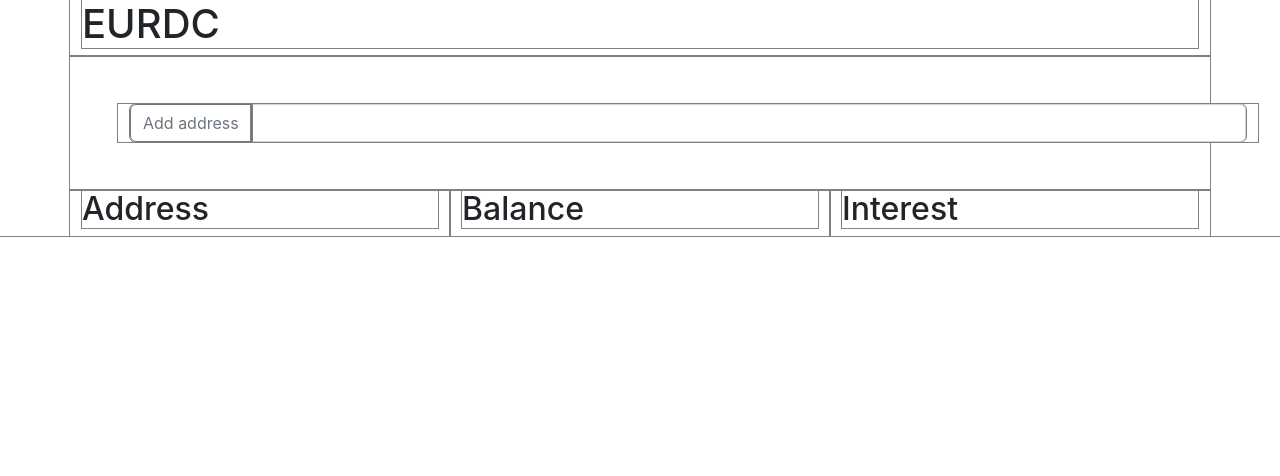
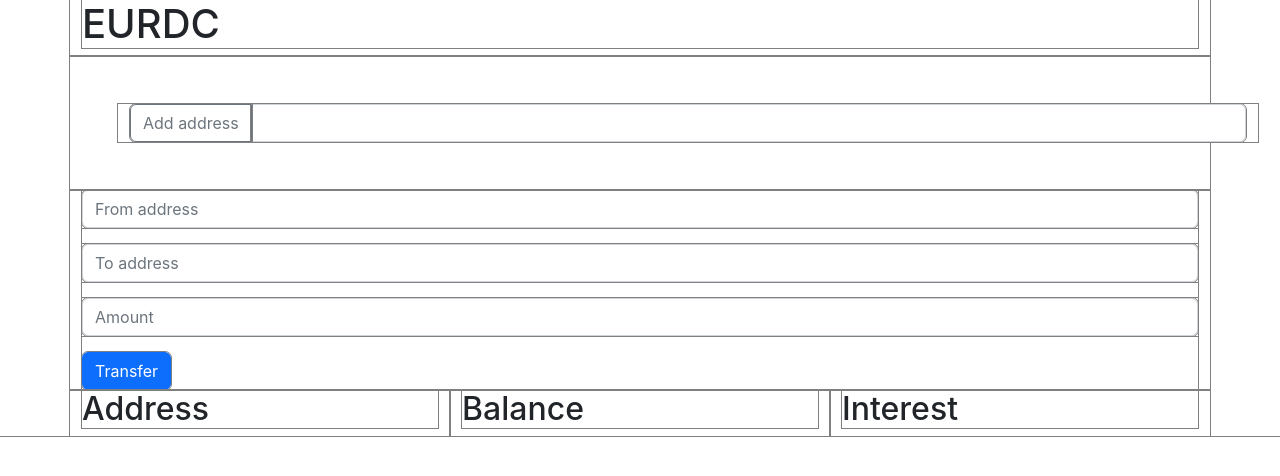
Before and after one commit to NicoTollenaar/interest-bearing-token, a React (Create React App) app: page / in a window 1280 px wide. Shown: the top 476 px of the page. Built offline with nearby package versions, Linux system fonts and the light colour scheme.

Commit message:
committing before making new changes

```diff
--- a/src/App.js
+++ b/src/App.js
@@ -2,6 +2,7 @@ import Container from "react-bootstrap/Container";
 import Row from "react-bootstrap/Row";
 import Col from "react-bootstrap/Col";
 import Button from "react-bootstrap/Button";
+import Form from "react-bootstrap/Form";
 import InputGroup from "react-bootstrap/InputGroup";
 import FormControl from "react-bootstrap/FormControl";
 import { useState, useEffect } from "react";
@@ -27,25 +28,7 @@ function App() {
   //   if (typeof window.ethereum !== "undefined") {
   //     window.ethereum.on("accountsChanged", (accounts) => {
   //       setSignerAddress(accounts[0]);
-  //       console.log(
-  //         "In changedAccount OUTSIDE forbidden if block, logging accounts, accounts[0], addresses, and indexOf:",
-  //         accounts,
-  //         accounts[0],
-  //         addresses,
-  //         addresses.indexOf(accounts[0])
-  //       );
-  //       console.log(
-  //         "Just before forbidden if in changeaccount block, logging addresses:",
-  //         addresses
-  //       );
   //       if (addresses.indexOf(accounts[0]) === -1) {
-  //         console.log(
-  //           "In changedAccount IN forbidden if block, logging accounts, accounts[0], addresses, and indexOf:",
-  //           accounts,
-  //           accounts[0],
-  //           addresses,
-  //           addresses.indexOf(accounts[0])
-  //         );
   //         setAddresses((addresses) => addresses.concat(accounts[0]));
   //       }
   //     });
@@ -58,13 +41,25 @@ function App() {
   // }, [addresses]);
 
   useEffect(() => {
+    let intervalIds = [];
     if (typeof window.ethereum !== "undefined") {
-      getBalancesAndInterestAmounts().catch((err) =>
-        console.log("Logging err in catch block after getbalances:", err)
-      );
+      getBalancesAndInterestAmounts()
+        .then((response) => {
+          console.log("response:", response);
+          intervalIds = response;
+          console.log("IntervalIds in .then:", intervalIds);
+        })
+        .catch((err) =>
+          console.log("Logging err in catch block after getbalances:", err)
+        );
     } else {
       console.log("Install MetaMask");
     }
+    console.log("IntervalIds at end of useEffect:", intervalIds);
+    return () => {
+      console.log("CLEANUP FUNCTION CALLED");
+      intervalIds?.forEach((id) => clearInterval(id));
+    };
   }, [addresses]);
 
   async function connectMetaMask() {
@@ -73,16 +68,9 @@ function App() {
         method: "eth_requestAccounts",
       });
       if (addresses.indexOf(accounts[0]) === -1) {
-        console.log(
-          "In connectMetaMask in forbidden if block, logging accounts[0] and addresses, and indexOf:",
-          accounts[0],
-          addresses,
-          addresses.indexOf(accounts[0])
-        );
         setAddresses((addresses) => addresses.concat(accounts[0]));
       }
       setSignerAddress(accounts[0]);
-      console.log("In connectMetaMask, logging accounts[0]:", accounts[0]);
       console.log("In connectMetaMask, loggingaddresses:", addresses);
     } catch (error) {
       console.log("Error in connectMetaMask, logging error: ", error);
@@ -91,13 +79,11 @@ function App() {
 
   async function getBalancesAndInterestAmounts() {
     const provider = new ethers.providers.Web3Provider(window.ethereum);
-    console.log("In getBalances, logging provider:", provider);
     const signer = provider.getSigner();
-    console.log("In getBalances, logging signer:", signer);
     const EURDC = new ethers.Contract(contractAddress, abi, provider);
-    console.log("EURDC:", EURDC);
     let amount, interimInterest;
-    console.log("Getbalances called, logging addresses:", addresses);
+    console.log("In getbalances, logging addresses:", addresses);
+    let intervalIds = [];
     addresses.forEach(async (address, index) => {
       amount = await EURDC.balanceOf(address);
       setBalances((balances) => {
@@ -105,15 +91,10 @@ function App() {
         copy[index] = ethers.utils.formatUnits(amount, 18);
         return copy;
       });
-      console.log(`balances[]:`, ethers.utils.formatUnits(amount, 18));
-      setInterval(async () => {
+      intervalIds[index] = setInterval(async () => {
         interimInterest = await EURDC.callStatic.updateInterest(
           address,
           Math.floor(Date.now() / 1000)
-        );
-        console.log(
-          "interimInterest[]:",
-          ethers.utils.formatUnits(interimInterest, 27)
         );
         setInterestAmounts((interestAmounts) => {
           let copy = [...interestAmounts];
@@ -122,16 +103,48 @@ function App() {
         });
       }, 1000);
     });
+    console.log("intervalIds:", intervalIds);
+    return intervalIds;
   }
 
   function handleClick(e) {
     const newAddress = document.getElementById("inputfield").value;
-    console.log("In handleClick, logging newAddress:", newAddress);
-
     if (addresses.indexOf(newAddress) === -1) {
       setAddresses((addresses) => addresses.concat(newAddress));
     }
     console.log("In handlesubmit, logging addresses:", addresses);
+  }
+
+  async function handleTransfer(e) {
+    e.preventDefault();
+    const provider = new ethers.providers.Web3Provider(window.ethereum);
+    let signer = provider.getSigner();
+    const signerAddress = signer.getAddress();
+    const fromAddress = document.getElementById("transferFrom").value;
+    let newSigner;
+    while (signerAddress !== fromAddress) {
+      alert("connect correct account");
+      [newSigner] = await window.ethereum.request({
+        method: "eth_requestAccounts",
+      });
+      signer = newSigner;
+    }
+    const toAddress = document.getElementById("transferTo").value;
+    const amount = document.getElementById("transferAmount").value;
+    const amountInWad = ethers.utils.parseUnits(amount.toString(), 18);
+    const EURDC = new ethers.Contract(contractAddress, abi, signer);
+    let tx = await EURDC.connect(signer).transfer(toAddress, amountInWad);
+    await tx.wait();
+    const newBalanceSender = await EURDC.balanceOf(fromAddress);
+    const newBalanceRecipient = await EURDC.balanceOf(toAddress);
+    const indexFromAddress = addresses.indexOf(fromAddress);
+    const indexToAddress = addresses.indexOf(toAddress);
+    setBalances((balances) => {
+      const copy = [...balances];
+      copy[indexFromAddress] = ethers.utils.formatUnits(newBalanceSender, 18);
+      copy[indexToAddress] = ethers.utils.formatUnits(newBalanceRecipient, 18);
+      return copy;
+    });
   }
 
   console.log("Outside functions, logging addresses:", addresses);
@@ -166,6 +179,36 @@ function App() {
         </Row>
         <Row>
           <Col>
+            <Form>
+              <Form.Group className="mb-3">
+                <Form.Control
+                  type="text"
+                  placeholder="From address"
+                  id="transferFrom"
+                />
+              </Form.Group>
+              <Form.Group className="mb-3">
+                <Form.Control
+                  type="text"
+                  placeholder="To address"
+                  id="transferTo"
+                />
+              </Form.Group>
+              <Form.Group className="mb-3">
+                <Form.Control
+                  type="number"
+                  placeholder="Amount"
+                  id="transferAmount"
+                />
+              </Form.Group>
+              <Button variant="primary" type="submit" onSubmit={handleTransfer}>
+                Transfer
+              </Button>
+            </Form>
+          </Col>
+        </Row>
+        <Row>
+          <Col>
             <h2>Address</h2>
           </Col>
           <Col>
```
